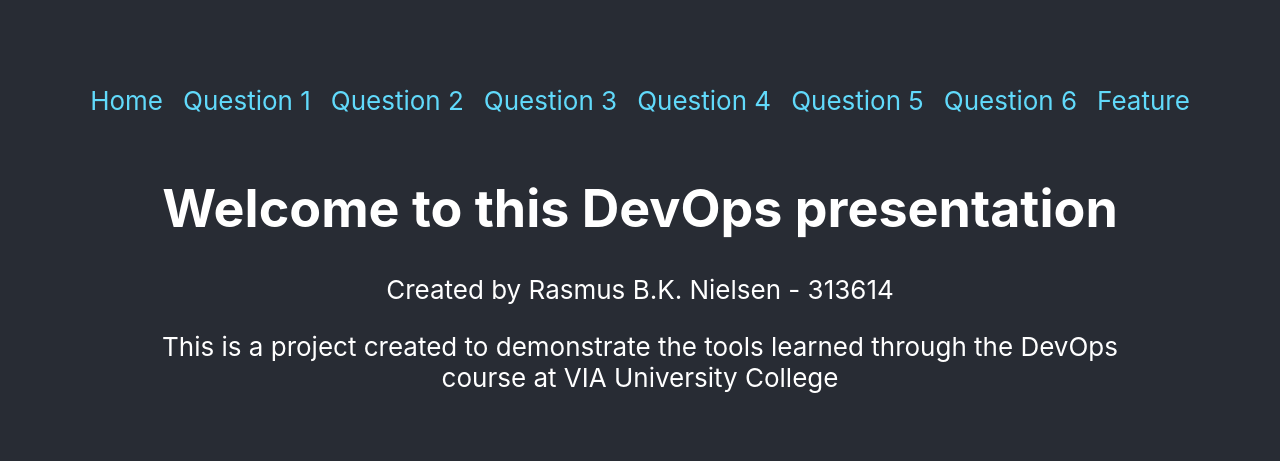
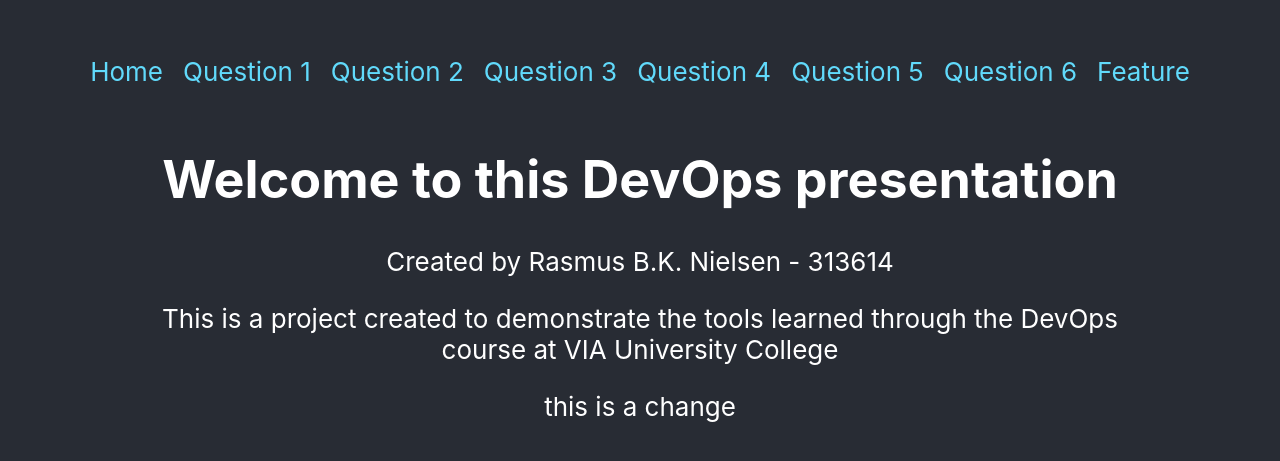
Before and after one commit to Rasmus-BK-Nielsen/DevOps_Demo, a React (Create React App) app in the folder devops_frontend/: page / in a window 1280 px wide. Shown: the part 161-622 px from the top of the page. Built offline with nearby package versions, Linux system fonts and the light colour scheme.

Commit message:
A change to test for git errors

```diff
--- a/devops_frontend/src/Pages/Home/Home.js
+++ b/devops_frontend/src/Pages/Home/Home.js
@@ -7,6 +7,7 @@
                <p>Created by Rasmus B.K. Nielsen - 313614</p>
                <p>This is a project created to demonstrate the tools learned through the DevOps <br />
                course at VIA University College</p>
+               <p>this is a change</p>
           </div>
      );
 }
```
